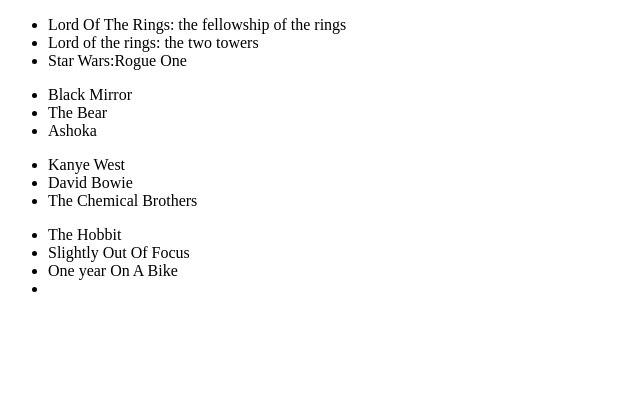
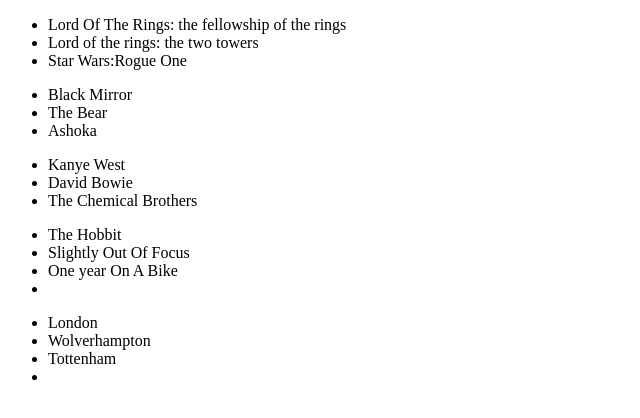
Before and after one commit to JonathanneK/my-first-reddy-repo, a plain HTML site: page index.html in a window 1280 px wide. Shown: the whole page, without its empty margins (0-640 px from the left). Drawn offline with Linux system fonts and the light colour scheme.

Commit message:
favorite cities added

```diff
--- a/index.html
+++ b/index.html
@@ -26,5 +26,10 @@
     <li>Slightly Out Of Focus</li>
     <li>One year On A Bike<li>
 </ul>
+<ul>
+    <li>London</li>
+    <li>Wolverhampton</li>
+    <li>Tottenham<li>
+</ul>
 </body>
 </html>
```
